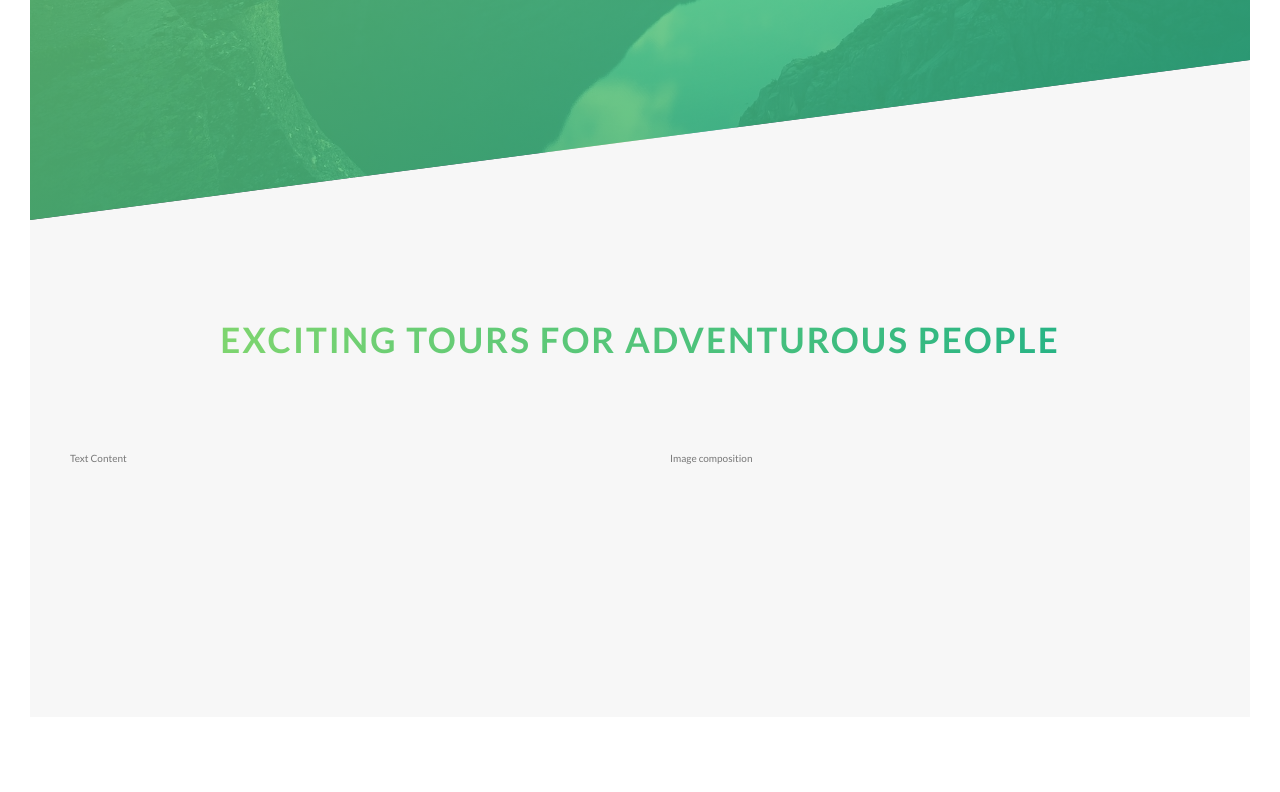
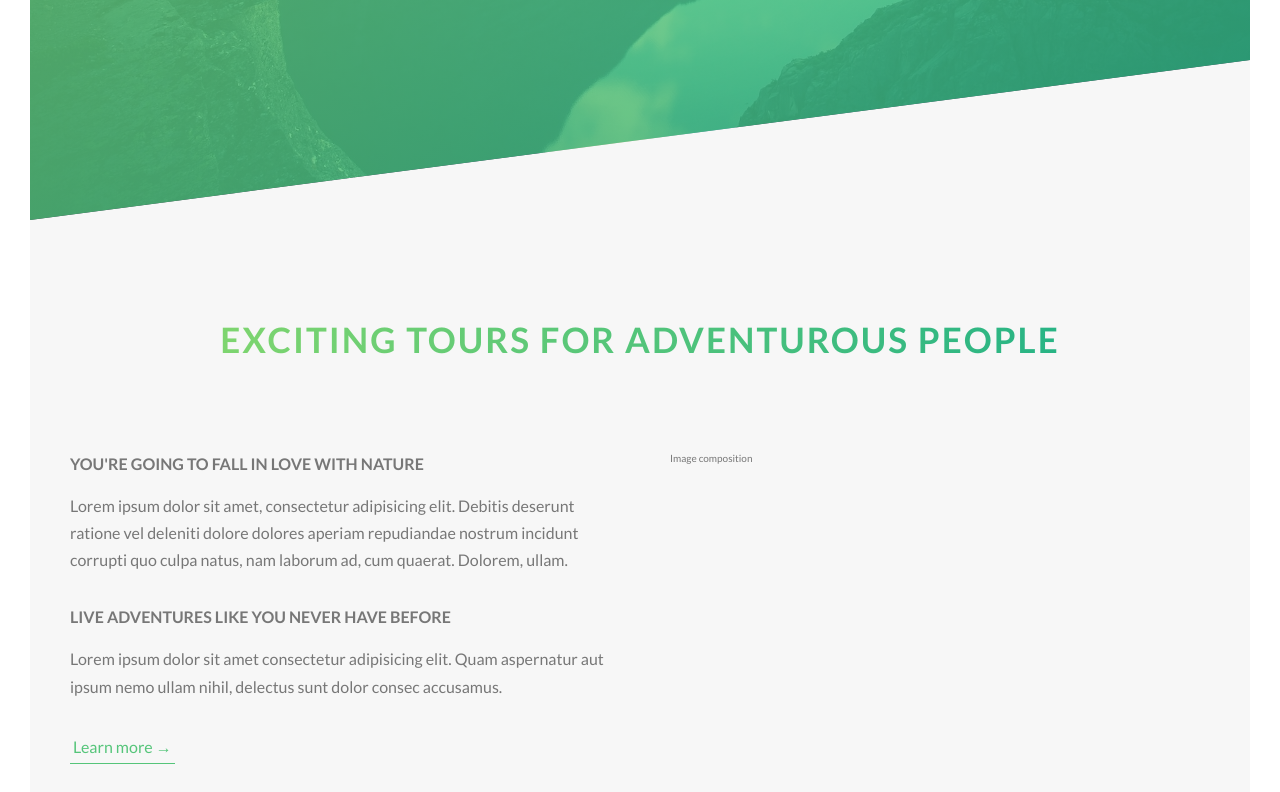
Before and after one commit to developwithsushan/Natours, a website: page index.html in a window 1280 px wide. Shown: the part 570-1362 px from the top of the page. Before the commit the page ends 1317 px from the top, so only its background shows below. Drawn offline with Linux system fonts and the light colour scheme.

Commit message:
Building the About Section - Part 2

```diff
--- a/index.html
+++ b/index.html
@@ -28,7 +28,7 @@
 
    <main>
       <section class="section-about">
-        <div class="u-center-text u-margin-bottom-8">
+        <div class="u-center-text u-margin-bottom-big">
             <h2 class="heading-secondary">
                 Exciting tours for adventurous people
             </h2>
@@ -36,7 +36,21 @@
 
         <div class="row">
             <div class="col-1-of-2">
-                Text Content
+                <h3 class="heading-tertiary u-margin-bottom-small">
+                    You're going to fall in love with nature
+                </h3>
+                <p class="paragraph">
+                    Lorem ipsum dolor sit amet, consectetur adipisicing elit. Debitis deserunt ratione vel deleniti dolore dolores aperiam repudiandae nostrum incidunt corrupti quo culpa natus, nam laborum ad, cum quaerat. Dolorem, ullam.
+                </p>
+
+                <h3 class="heading-tertiary u-margin-bottom-small">
+                    Live adventures like you never have before
+                </h3>
+                <p class="paragraph">
+                    Lorem ipsum dolor sit amet consectetur adipisicing elit. Quam aspernatur aut ipsum nemo ullam nihil, delectus sunt dolor consec accusamus.
+                </p>
+
+                <a href="javascript:" class="btn-text">Learn more &rarr;</a>
             </div>
             <div class="col-1-of-2">
               Image composition
--- a/sass/abstracts/_variables.scss
+++ b/sass/abstracts/_variables.scss
@@ -9,6 +9,10 @@ $color-grey-dark : #777;
 $color-white : #fff;
 $color-black: #000;
 
+// Font
+$default-font-size: 1.6rem;
+
+
 
 // GRID
 $grid-width: 114rem;
--- a/sass/base/_typography.scss
+++ b/sass/base/_typography.scss
@@ -49,3 +49,17 @@ body{
         text-shadow: .5rem 1rem 2rem rgba($color-black,.2);
     }
 }
+
+.heading-tertiary{
+ font-size: $default-font-size;
+ font-weight: 700;
+ text-transform: uppercase;
+}
+
+.paragraph{
+  font-size: $default-font-size;
+
+  &:not(:last-child){
+    margin-bottom: 3rem;
+  }
+}
--- a/sass/base/_utilities.scss
+++ b/sass/base/_utilities.scss
@@ -1,6 +1,12 @@
 .u-center-text{
     text-align: center;
 }
-.u-margin-bottom-8{
+.u-margin-bottom-big{
     margin-bottom: 8rem;
 }
+.u-margin-bottom-medium{
+    margin-bottom: 8rem;
+}
+.u-margin-bottom-small{
+    margin-bottom: 1.5rem;
+}
--- a/sass/components/_button.scss
+++ b/sass/components/_button.scss
@@ -8,7 +8,7 @@
         border-radius: 10rem;
         transition: all 0.2s;
         position: relative;
-        font-size: 1.6rem;
+        font-size: $default-font-size;
     }
     &:hover{
         transform: translateY(-3px);
@@ -54,3 +54,28 @@
         animation-fill-mode: backwards;
     }
 }
+
+.btn-text{
+    &:link,
+    &:visited{
+        font-size: 1.6rem;
+        color: $color-primary;
+        display: inline-block;
+        text-decoration: none;
+        border-bottom: 1px solid $color-primary;
+        padding: 3px;
+        transition: all .2s;
+    }
+
+    &:hover{
+        background-color: $color-primary;
+        color: white;
+        box-shadow: 0 1rem 2rem rgba($color-black,0.15);
+        transform: translateY(-2px);
+    }
+
+    &:active{
+        box-shadow: 0 .5rem 1rem rgba($color-black,0.15);
+        transform: translateY(0);
+    }
+}
```
Also changed, not shown: css/style.css.
